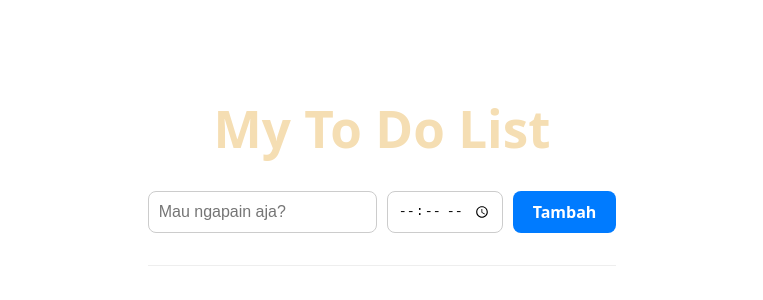
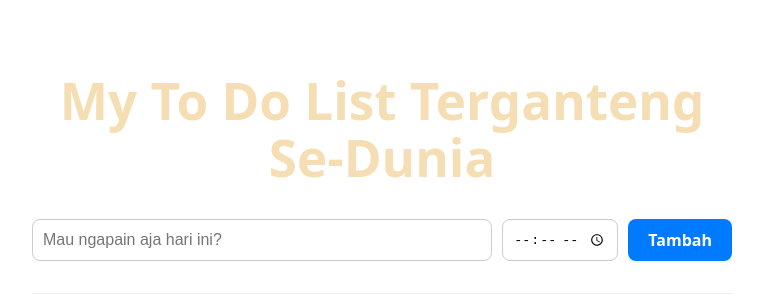
Before and after one commit to michel-angelo/todo-list-react, a React (Vite) app: page / in a window 1280 px wide. Shown: the part 230-530 px from the top of the page, without its empty margins (258-1021 px from the left). Built offline with nearby package versions, Linux system fonts and the light colour scheme.

Commit message:
ganti judul

```diff
--- a/src/App.jsx
+++ b/src/App.jsx
@@ -52,12 +52,12 @@ function App() {
 
   return (
     <>
-      <h1>My To Do List</h1>
+      <h1>My To Do List Terganteng Se-Dunia</h1>
       <div className="list-input-kegiatan-container">
         <input
           type="text"
           className="input-kegiatan"
-          placeholder="Mau ngapain aja?"
+          placeholder="Mau ngapain aja hari ini?"
           value={inputKegiatan}
           onChange={(e) => setInputKegiatan(e.target.value)}
         />
```
